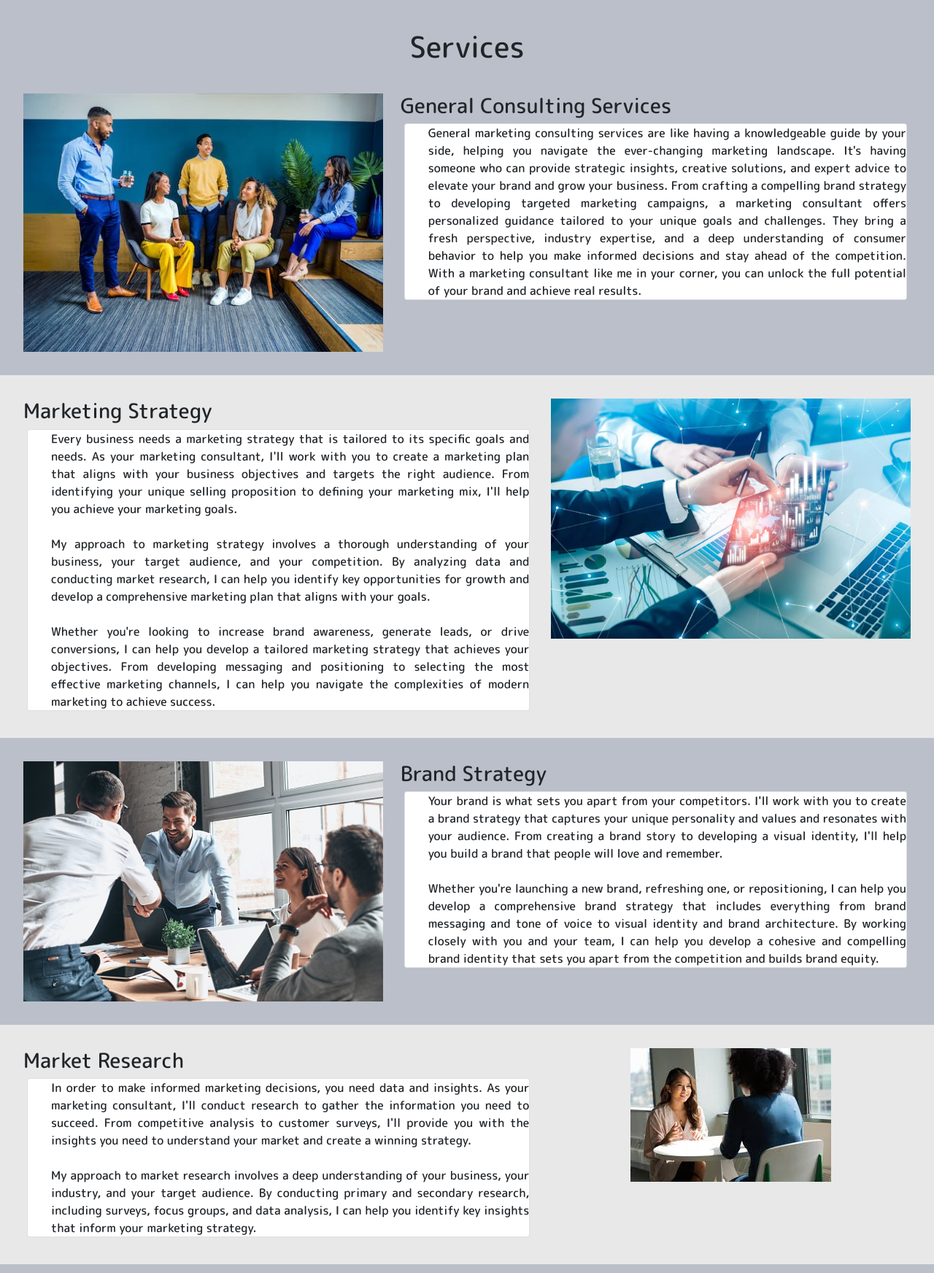
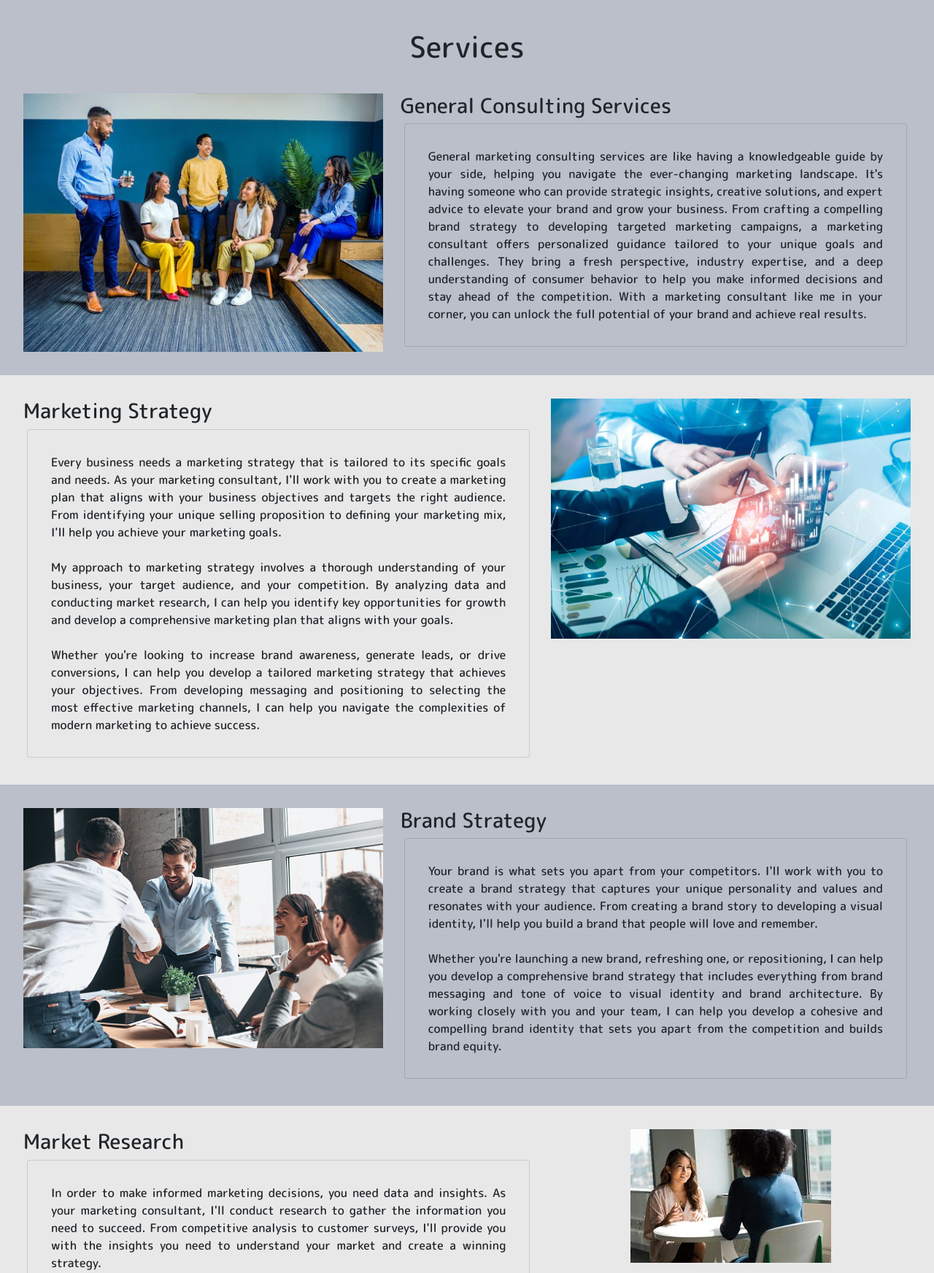
Before and after one commit to vparrello/KallasWebsite, a Flask app: page /Services in a window 1280 px wide. Shown: the part 190-1934 px from the top of the page at 73% size. Run offline with Flask 3, Linux system fonts and the light colour scheme; some libraries are stand-ins or nearby versions.

Commit message:
Add files via upload

```diff
--- a/static/css/styles.css
+++ b/static/css/styles.css
@@ -180,11 +180,9 @@
 }
 .card-dark {
     background-color: #BBBFCA;
-    padding: 2em;
 }
 .card-light {
     background-color: #E8E8E8;
-    padding: 2em;
 }
 /* Services Page */
 .serv-left-text {
@@ -199,7 +197,14 @@
 .serv-pic {
     max-width: 100%;
 }
-
+.servcard-dark {
+    background-color: #BBBFCA;
+    padding: 2em;
+}
+.servcard-light {
+    background-color: #E8E8E8;
+    padding: 2em;
+}
 /* Pricing Page */
 .pricing-text {
     text-align: left;
```
